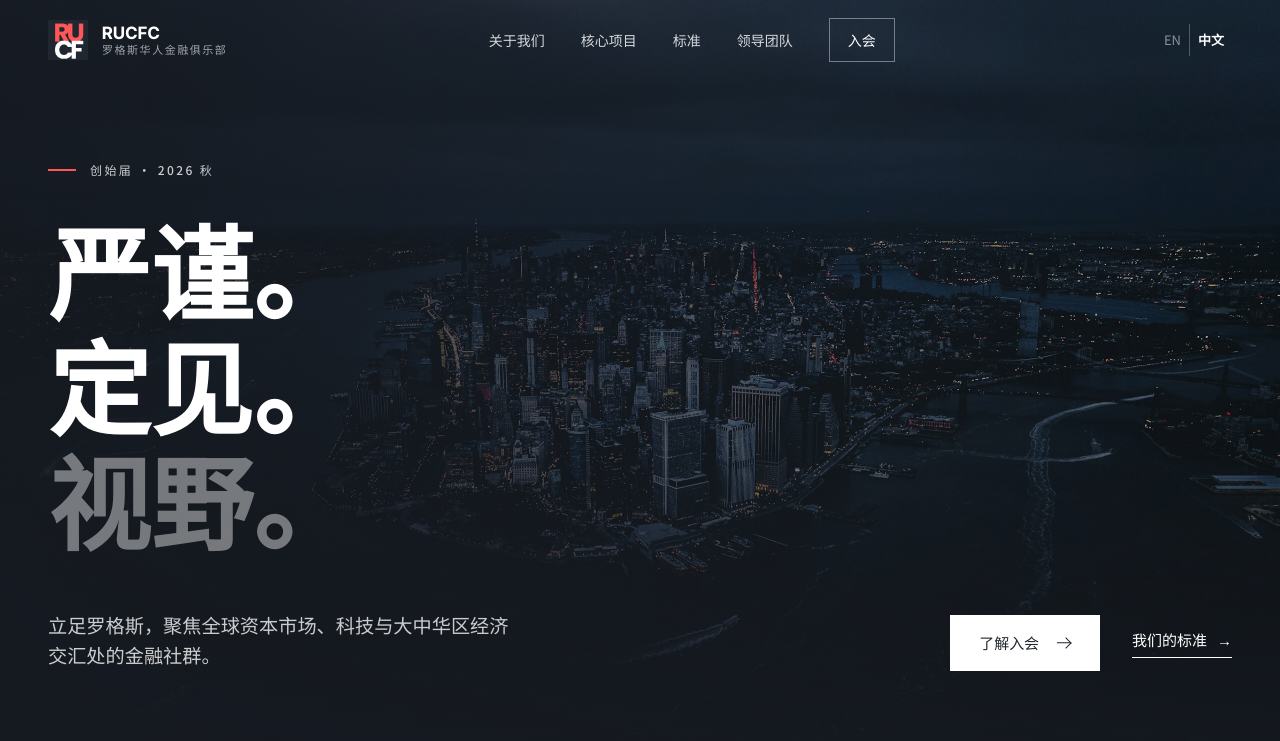
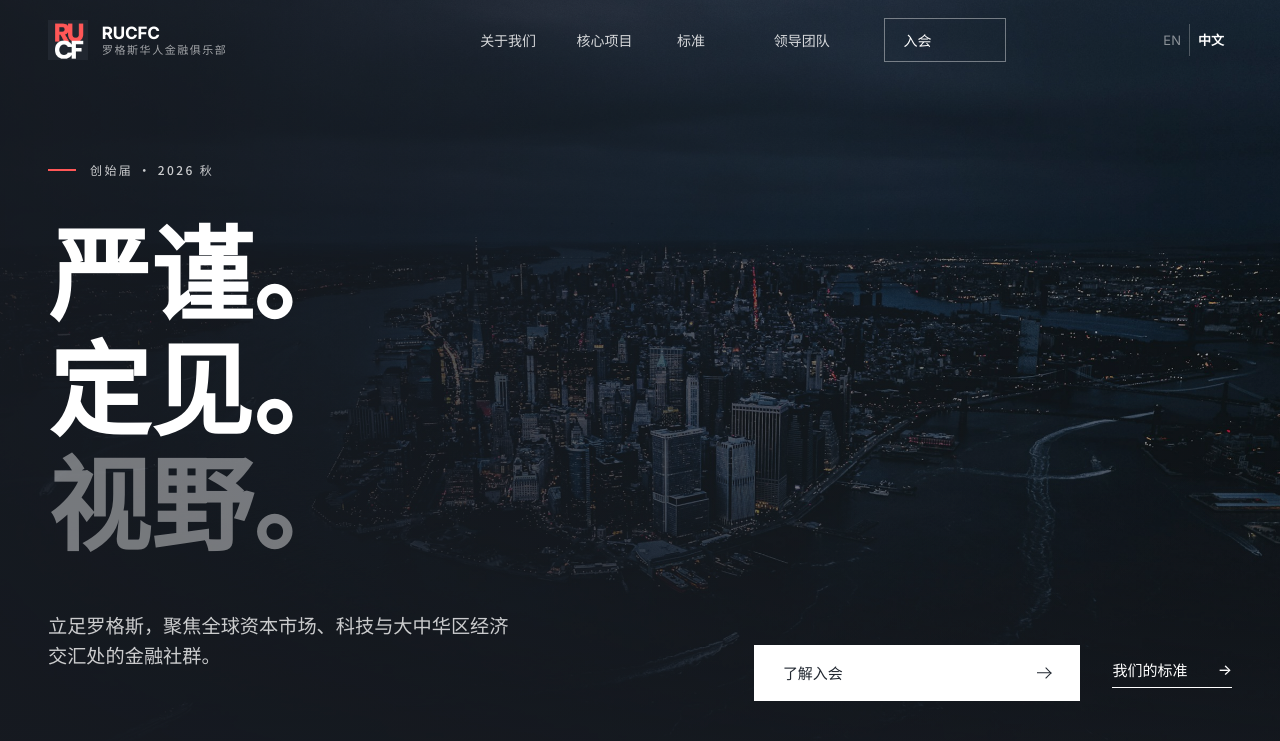
Before and after one commit to Bowen1314/RUCFC-v2, a plain HTML site: page index.html in a window 1280 px wide. Both pictures are taken after a click on the button "中文". Shown: the top 741 px of the page. Drawn offline with Linux system fonts and the light colour scheme; no server answers.

Commit message:
Keep layout fixed across language switch; drop Tutturo
Co-Authored-By: Claude Opus 5.5 <noreply@anthropic.com>

```diff
--- a/index.html
+++ b/index.html
@@ -194,13 +194,12 @@
           <div class="leader__main">
             <p class="leader__role" data-i18n="leadership.role">Founder &amp; President</p>
             <h3 class="leader__name" data-i18n="leadership.name">Lucas (ZhiYao) Yan</h3>
-            <p class="leader__bio" data-i18n="leadership.bio">Lucas studies Finance and Computer Science at Rutgers ('29). In summer 2026 he served as an Equity Research Intern on the TMT Hardware team at Minsheng Securities in Shanghai, covering the China–US AI supply chain — conducting channel checks, supporting AIDC power-demand forecasting and server BOM cost analysis, and contributing to research reports and valuation models. He was selected for the Goldman Sachs 2026 Possibilities Series and EY CHARGE 2026, and serves as Global Business Lead at Tutturo LLC.</p>
+            <p class="leader__bio" data-i18n="leadership.bio">Lucas studies Finance and Computer Science at Rutgers ('29). In summer 2026 he served as an Equity Research Intern on the TMT Hardware team at Minsheng Securities in Shanghai, covering the China–US AI supply chain — conducting channel checks, supporting AIDC power-demand forecasting and server BOM cost analysis, and contributing to research reports and valuation models. He was selected for the Goldman Sachs 2026 Possibilities Series and EY CHARGE 2026.</p>
 
             <dl class="cv">
               <div class="cv__row"><dt data-i18n="cv.o1">Minsheng Securities</dt><dd data-i18n="cv.r1">Equity Research Intern, TMT Hardware · 2026</dd></div>
               <div class="cv__row"><dt data-i18n="cv.o2">Goldman Sachs</dt><dd data-i18n="cv.r2">2026 Possibilities Series · Selected</dd></div>
               <div class="cv__row"><dt data-i18n="cv.o3">EY</dt><dd data-i18n="cv.r3">CHARGE 2026 · Selected</dd></div>
-              <div class="cv__row"><dt data-i18n="cv.o4">Tutturo LLC</dt><dd data-i18n="cv.r4">Global Business Lead</dd></div>
             </dl>
 
             <a class="link" href="https://www.linkedin.com/in/lucasyanzy/" target="_blank" rel="noopener"><span data-i18n="leadership.linkedin">LinkedIn</span></a>
--- a/main.js
+++ b/main.js
@@ -73,7 +73,7 @@
       "leadership.title": "Leadership",
       "leadership.role": "Founder & President",
       "leadership.name": "Lucas (ZhiYao) Yan",
-      "leadership.bio": "Lucas studies Finance and Computer Science at Rutgers ('29). In summer 2026 he served as an Equity Research Intern on the TMT Hardware team at Minsheng Securities in Shanghai, covering the China–US AI supply chain — conducting channel checks, supporting AIDC power-demand forecasting and server BOM cost analysis, and contributing to research reports and valuation models. He was selected for the Goldman Sachs 2026 Possibilities Series and EY CHARGE 2026, and serves as Global Business Lead at Tutturo LLC.",
+      "leadership.bio": "Lucas studies Finance and Computer Science at Rutgers ('29). In summer 2026 he served as an Equity Research Intern on the TMT Hardware team at Minsheng Securities in Shanghai, covering the China–US AI supply chain — conducting channel checks, supporting AIDC power-demand forecasting and server BOM cost analysis, and contributing to research reports and valuation models. He was selected for the Goldman Sachs 2026 Possibilities Series and EY CHARGE 2026.",
       "leadership.linkedin": "LinkedIn",
       "leadership.cv": "Credentials",
       "cv.o1": "Minsheng Securities",
@@ -82,8 +82,6 @@
       "cv.r2": "2026 Possibilities Series · Selected",
       "cv.o3": "EY",
       "cv.r3": "CHARGE 2026 · Selected",
-      "cv.o4": "Tutturo LLC",
-      "cv.r4": "Global Business Lead",
 
       "membership.title": "Membership Enquiries",
       "membership.line": "We welcome conversations with students who share our standard.",
@@ -162,7 +160,7 @@
       "leadership.title": "领导团队",
       "leadership.role": "创始人 · 社长",
       "leadership.name": "Lucas Yan（ZhiYao）",
-      "leadership.bio": "罗格斯大学金融 + 计算机科学双修（2029 届）。2026 年夏任民生证券 TMT 硬件组行业研究实习生（上海），覆盖中美 AI 产业链，参与渠道调研、AIDC 电力需求测算、服务器 BOM 成本拆分，以及研究报告与估值模型的撰写。入选高盛 2026 Possibilities Series 与安永 EY CHARGE 2026 项目，现任 Tutturo LLC 全球业务负责人。",
+      "leadership.bio": "罗格斯大学金融 + 计算机科学双修（2029 届）。2026 年夏任民生证券 TMT 硬件组行业研究实习生（上海），覆盖中美 AI 产业链，参与渠道调研、AIDC 电力需求测算、服务器 BOM 成本拆分，以及研究报告与估值模型的撰写。入选高盛 2026 Possibilities Series 与安永 EY CHARGE 2026 项目。",
       "leadership.linkedin": "LinkedIn",
       "leadership.cv": "履历",
       "cv.o1": "民生证券",
@@ -171,8 +169,6 @@
       "cv.r2": "2026 Possibilities Series · 入选",
       "cv.o3": "安永",
       "cv.r3": "EY CHARGE 2026 · 入选",
-      "cv.o4": "Tutturo LLC",
-      "cv.r4": "全球业务负责人",
 
       "membership.title": "入会咨询",
       "membership.line": "欢迎认同我们标准的同学与我们联系。",
@@ -218,7 +214,32 @@
     var nodes = document.querySelectorAll("[data-i18n]");
     for (var i = 0; i < nodes.length; i++) {
       var val = t(nodes[i].getAttribute("data-i18n"));
-      if (typeof val === "string") nodes[i].textContent = val;
+      if (nodes[i].tagName === "TITLE") {
+        if (typeof val === "string") nodes[i].textContent = val;
+        continue;
+      }
+      // Both languages share one grid cell, so the box keeps the same size whichever is shown.
+      var stack = nodes[i].firstElementChild;
+      if (!stack || !stack.classList.contains("i18n")) {
+        var key = nodes[i].getAttribute("data-i18n");
+        stack = document.createElement("span");
+        stack.className = "i18n";
+        ["en", "zh"].forEach(function (l) {
+          var s = document.createElement("span");
+          s.setAttribute("lang", l === "zh" ? "zh-Hans" : "en");
+          s.setAttribute("data-l", l);
+          var v = Object.prototype.hasOwnProperty.call(DICT[l], key) ? DICT[l][key] : DICT.en[key];
+          s.textContent = typeof v === "string" ? v : nodes[i].textContent;
+          stack.appendChild(s);
+        });
+        nodes[i].textContent = "";
+        nodes[i].appendChild(stack);
+      }
+      for (var c = 0; c < stack.children.length; c++) {
+        var on = stack.children[c].getAttribute("data-l") === currentLang;
+        stack.children[c].classList.toggle("is-off", !on);
+        if (on) stack.children[c].removeAttribute("aria-hidden"); else stack.children[c].setAttribute("aria-hidden", "true");
+      }
     }
 
     var attrNodes = document.querySelectorAll("[data-i18n-attr]");
--- a/styles.css
+++ b/styles.css
@@ -25,10 +25,6 @@
   --ease: cubic-bezier(.2, .7, .1, 1);
 }
 
-html[lang="zh-Hans"] {
-  --display: "Noto Sans SC", "Inter Tight", system-ui, sans-serif;
-  --sans: "Noto Sans SC", "Inter", system-ui, sans-serif;
-}
 
 *, *::before, *::after { box-sizing: border-box; }
 html { scroll-behavior: smooth; -webkit-text-size-adjust: 100%; }
@@ -88,7 +84,7 @@ button { font: inherit; color: inherit; background: none; border: 0; cursor: poi
   max-width: 17ch;
   text-wrap: balance;
 }
-html[lang="zh-Hans"] .statement { letter-spacing: -0.01em; line-height: 1.2; max-width: 16em; }
+.statement [lang="zh-Hans"] { letter-spacing: -0.01em; line-height: 1.2; max-width: 16em; }
 .statement--light { color: var(--white); }
 
 .h2 {
@@ -96,7 +92,7 @@ html[lang="zh-Hans"] .statement { letter-spacing: -0.01em; line-height: 1.2; max
   font-size: clamp(30px, 3.2vw, 44px); line-height: 1.08; letter-spacing: -0.03em;
   text-wrap: balance;
 }
-html[lang="zh-Hans"] .h2 { letter-spacing: 0; line-height: 1.25; }
+.h2 [lang="zh-Hans"] { letter-spacing: 0; line-height: 1.25; }
 
 .lead { font-size: clamp(19px, 1.6vw, 22px); line-height: 1.55; color: var(--ink); letter-spacing: -0.01em; }
 .body { color: var(--ink-2); margin-top: 20px; max-width: 60ch; }
@@ -214,16 +210,17 @@ html[lang="zh-Hans"] .h2 { letter-spacing: 0; line-height: 1.25; }
   font-size: clamp(56px, 9.4vw, 148px);
   line-height: .94; letter-spacing: -0.05em;
 }
-.hero__title span { display: block; }
+.hero__title > span { display: block; }
 .hero__accent { color: rgba(255,255,255,.42); }
-html[lang="zh-Hans"] .hero__title { letter-spacing: 0; line-height: 1.12; font-weight: 700; font-size: clamp(52px, 8vw, 120px); }
+.hero__title [lang="zh-Hans"] { letter-spacing: 0; line-height: 1.12; font-weight: 700; font-size: clamp(52px, 8vw, 120px); }
 
 .hero__foot {
   margin-top: 56px;
   display: flex; align-items: flex-end; justify-content: space-between; gap: 40px; flex-wrap: wrap;
 }
-.hero__lead { max-width: 34ch; font-size: clamp(18px, 1.5vw, 21px); line-height: 1.55; color: rgba(255,255,255,.78); }
-html[lang="zh-Hans"] .hero__lead { max-width: 24em; }
+.hero__lead { font-size: clamp(18px, 1.5vw, 21px); line-height: 1.55; color: rgba(255,255,255,.78); }
+.hero__lead [lang="en"] { max-width: 34ch; }
+.hero__lead [lang="zh-Hans"] { max-width: 24em; }
 .hero__ctas { display: flex; align-items: center; gap: 32px; flex-wrap: wrap; }
 
 .hero__strip { position: relative; border-top: 1px solid var(--navy-line); }
@@ -332,7 +329,7 @@ html[lang="zh-Hans"] .hero__lead { max-width: 24em; }
   font-family: var(--display); font-weight: 600;
   font-size: clamp(26px, 2.6vw, 36px); line-height: 1.12; letter-spacing: -0.03em;
 }
-html[lang="zh-Hans"] .pitem__t { letter-spacing: 0; }
+.pitem__t [lang="zh-Hans"] { letter-spacing: 0; }
 .pitem__d { margin-top: 14px; color: var(--ink-2); max-width: 52ch; }
 
 /* 03 Standard */
@@ -412,7 +409,7 @@ html[lang="zh-Hans"] .pitem__t { letter-spacing: 0; }
   font-size: clamp(44px, 6.4vw, 96px); line-height: 1; letter-spacing: -0.045em;
   max-width: 12ch;
 }
-html[lang="zh-Hans"] .membership__title { letter-spacing: 0; line-height: 1.15; }
+.membership__title [lang="zh-Hans"] { letter-spacing: 0; line-height: 1.15; }
 .membership__line { margin: 28px 0 44px; font-size: clamp(18px, 1.5vw, 21px); color: rgba(255,255,255,.75); max-width: 40ch; }
 
 /* ---------- Footer ---------- */
@@ -505,3 +502,9 @@ html[lang="zh-Hans"] .membership__title { letter-spacing: 0; line-height: 1.15;
   .ticker__viewport { overflow-x: auto; }
   *, *::before, *::after { transition-duration: .01ms !important; }
 }
+
+/* i18n: both languages occupy the same cell; the inactive one is invisible but keeps its space */
+.i18n { display: inline-grid; max-width: 100%; }
+.i18n > span { grid-area: 1 / 1; }
+.i18n > .is-off { visibility: hidden; }
+.i18n > [lang="zh-Hans"] { font-family: "Noto Sans SC", "Inter", system-ui, sans-serif; }
```
